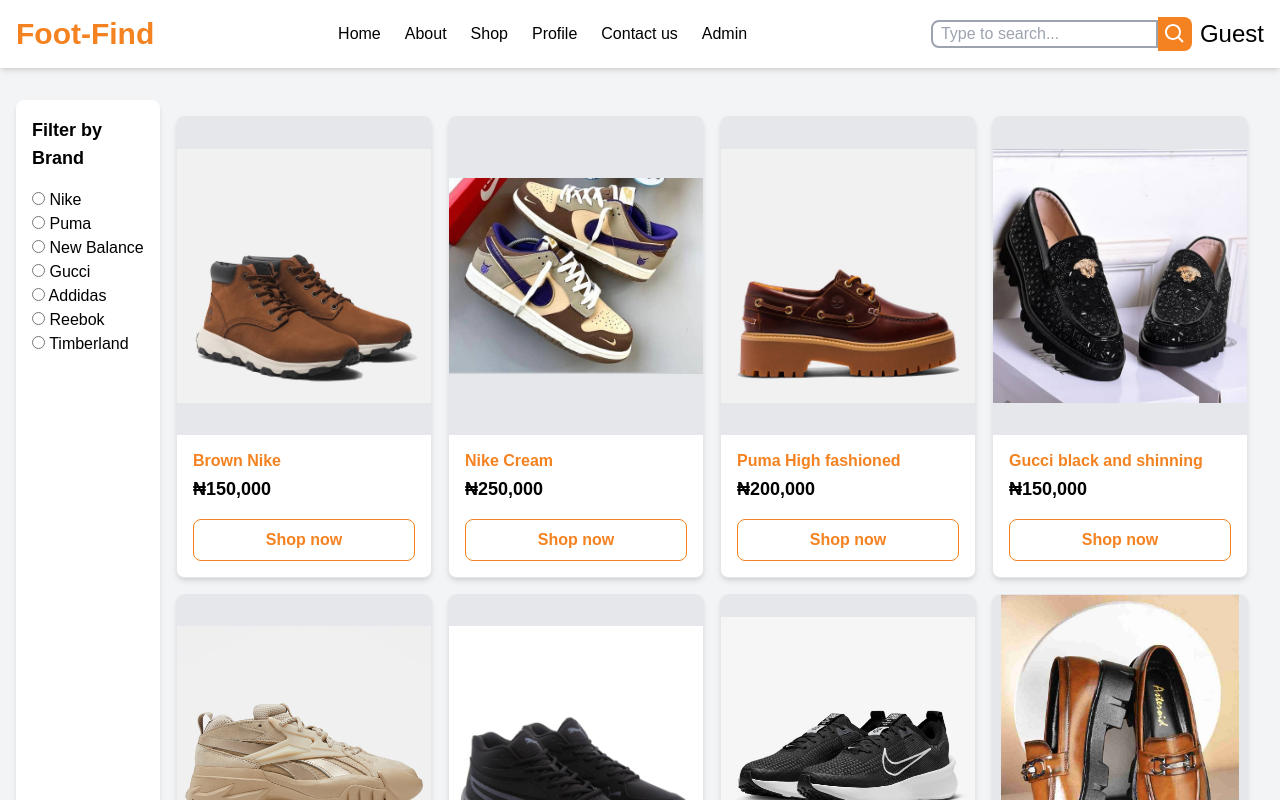
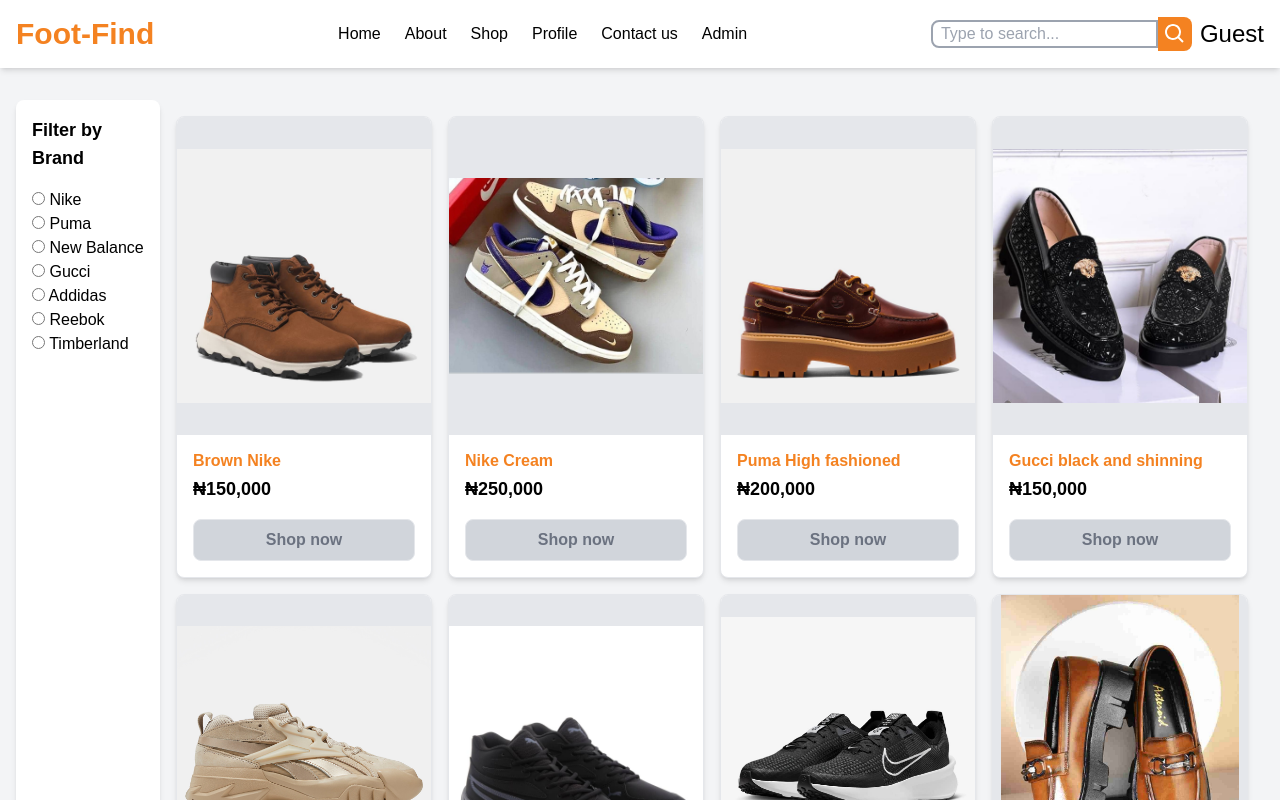
Before and after one commit to TaiwoSoftware/footfind, a React (Vite) app: page /shop in a window 1280 px wide. Shown: the top 800 px of the page. Built offline with nearby package versions, Linux system fonts and the light colour scheme; a web font is replaced by a local one.

Commit message:
register feature

```diff
--- a/src/components/Shop/Shop.tsx
+++ b/src/components/Shop/Shop.tsx
@@ -114,7 +114,6 @@
                   <Link to={"/profile"}>Profile</Link>
                   <Link to={"/contact"}>Contact us</Link>
                   <Link to={"/admin"}>Admin</Link>
-
                 </nav>
 
                 <h2 className="text-lg font-bold mt-6">Filter by Brand</h2>
@@ -198,7 +197,14 @@
 
                     {/* Button */}
                     <div className="mt-4">
-                      <button className="w-full text-logo-orange font-semibold py-2 border border-logo-orange rounded-lg hover:bg-blue-100">
+                      <button
+                        className={`w-full font-semibold py-2 border rounded-lg ${
+                          storedData
+                            ? "text-logo-orange border-logo-orange hover:bg-blue-100"
+                            : "bg-gray-300 text-gray-500 cursor-not-allowed"
+                        }`}
+                        disabled={!storedData} // Disable button if user is not registered
+                      >
                         Shop now
                       </button>
                     </div>
```
